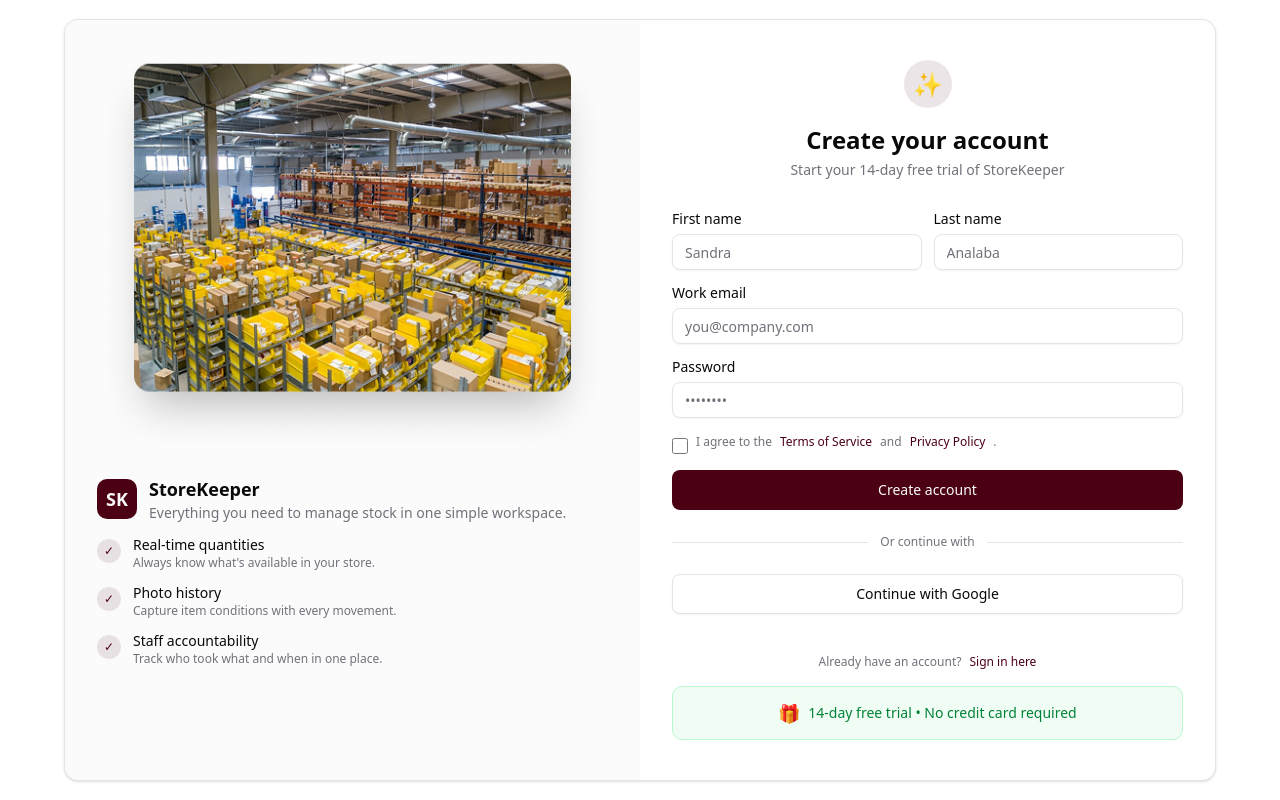
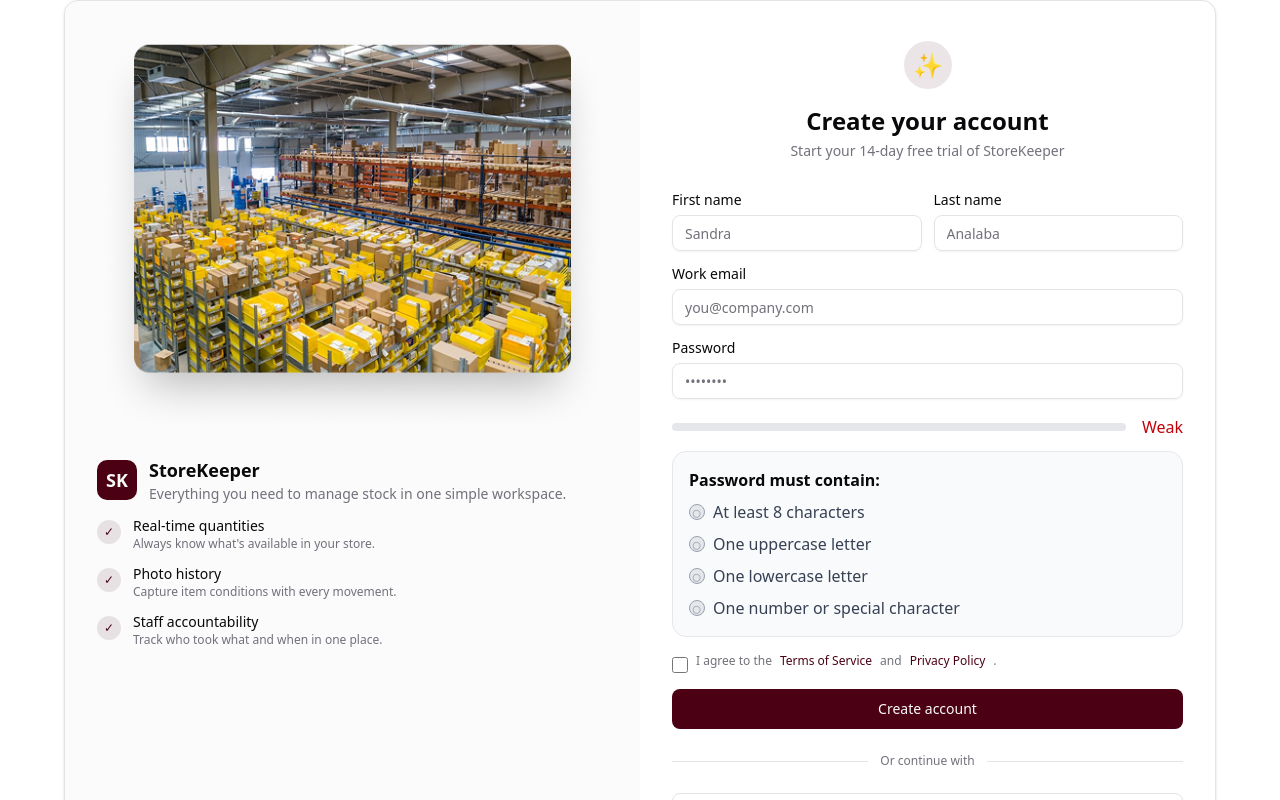
Before and after one commit to Peacecalculus/Desktop, a Next.js app: page /signup in a window 1280 px wide. Shown: the top 800 px of the page. Built offline with nearby package versions, Linux system fonts and the light colour scheme.

Commit message:
chore: save work before resolving conflicts

```diff
--- a/src/app/signup/page.tsx
+++ b/src/app/signup/page.tsx
@@ -14,8 +14,28 @@ import {
 import { Button } from "@/components/ui/button"
 import { Input } from "@/components/ui/input"
 import { Label } from "@/components/ui/label"
+import { useState } from "react"
+function clsx(...args: unknown[]) {
+  return args.filter(Boolean).join(' ');
+}
 
 export default function SignupPage() {
+  const [password, setPassword] = useState("");
+  // Password requirements
+  const hasLength = password.length >= 8;
+  const hasUppercase = /[A-Z]/.test(password);
+  const hasLowercase = /[a-z]/.test(password);
+  const hasNumber = /[0-9]/.test(password);
+  const hasSpecial = /[^A-Za-z0-9]/.test(password);
+  // Checklist
+  const checks = [hasLength, hasUppercase, hasLowercase, hasNumber || hasSpecial];
+  const passed = checks.filter(Boolean).length;
+  // Strength bar
+  let strengthLabel = "Weak";
+  let strengthColor = "bg-red-500";
+  if (passed === 2) { strengthLabel = "Medium"; strengthColor = "bg-yellow-400"; }
+  if (passed >= 3) { strengthLabel = "Strong"; strengthColor = "bg-green-500"; }
+
   return (
     <div className="min-h-screen bg-[#ffffff] flex items-center justify-center px-4">
       <div className="w-full max-w-6xl grid grid-cols-1 lg:grid-cols-2 bg-card rounded-xl border shadow-sm overflow-hidden">
@@ -129,7 +149,50 @@ export default function SignupPage() {
                 {/* Password */}
                 <div className="space-y-2">
                   <Label htmlFor="password">Password</Label>
-                  <Input id="password" type="password" placeholder="••••••••" />
+                  <Input
+                    id="password"
+                    type="password"
+                    placeholder="••••••••"
+                    value={password}
+                    onChange={e => setPassword(e.target.value)}
+                  />
+                  {/* Password strength bar */}
+                  <div className="mt-2 flex items-center gap-2">
+                    <div className="flex-1 h-2 rounded-full bg-gray-200 flex">
+                      <div className={clsx("h-2 rounded-full transition-all", strengthColor)} style={{ width: `${(passed/4)*100}%` }}></div>
+                    </div>
+                    <span className={clsx("ml-2 font-medium", strengthColor === "bg-green-500" ? "text-green-700" : strengthColor === "bg-yellow-400" ? "text-yellow-600" : "text-red-700")}>{strengthLabel}</span>
+                  </div>
+                  {/* Password requirements checklist */}
+                  <div className="mt-3 rounded-xl bg-gray-50 border border-gray-200 p-4">
+                    <p className="font-semibold mb-2">Password must contain:</p>
+                    <ul className="space-y-2">
+                      <li className="flex items-center gap-2">
+                        <span className={`h-4 w-4 rounded-full flex items-center justify-center ${hasLength ? 'bg-green-100 border-green-500 border' : 'bg-gray-200 border-gray-400 border'}`}>
+                          {hasLength ? <span className="text-green-600 text-lg">●</span> : <span className="text-gray-400 text-lg">○</span>}
+                        </span>
+                        <span className={hasLength ? 'text-green-700' : 'text-gray-700'}>At least 8 characters</span>
+                      </li>
+                      <li className="flex items-center gap-2">
+                        <span className={`h-4 w-4 rounded-full flex items-center justify-center ${hasUppercase ? 'bg-green-100 border-green-500 border' : 'bg-gray-200 border-gray-400 border'}`}>
+                          {hasUppercase ? <span className="text-green-600 text-lg">●</span> : <span className="text-gray-400 text-lg">○</span>}
+                        </span>
+                        <span className={hasUppercase ? 'text-green-700' : 'text-gray-700'}>One uppercase letter</span>
+                      </li>
+                      <li className="flex items-center gap-2">
+                        <span className={`h-4 w-4 rounded-full flex items-center justify-center ${hasLowercase ? 'bg-green-100 border-green-500 border' : 'bg-gray-200 border-gray-400 border'}`}>
+                          {hasLowercase ? <span className="text-green-600 text-lg">●</span> : <span className="text-gray-400 text-lg">○</span>}
+                        </span>
+                        <span className={hasLowercase ? 'text-green-700' : 'text-gray-700'}>One lowercase letter</span>
+                      </li>
+                      <li className="flex items-center gap-2">
+                        <span className={`h-4 w-4 rounded-full flex items-center justify-center ${(hasNumber || hasSpecial) ? 'bg-green-100 border-green-500 border' : 'bg-gray-200 border-gray-400 border'}`}>
+                          {(hasNumber || hasSpecial) ? <span className="text-green-600 text-lg">●</span> : <span className="text-gray-400 text-lg">○</span>}
+                        </span>
+                        <span className={(hasNumber || hasSpecial) ? 'text-green-700' : 'text-gray-700'}>One number or special character</span>
+                      </li>
+                    </ul>
+                  </div>
                 </div>
 
                 {/* Terms */}
```
